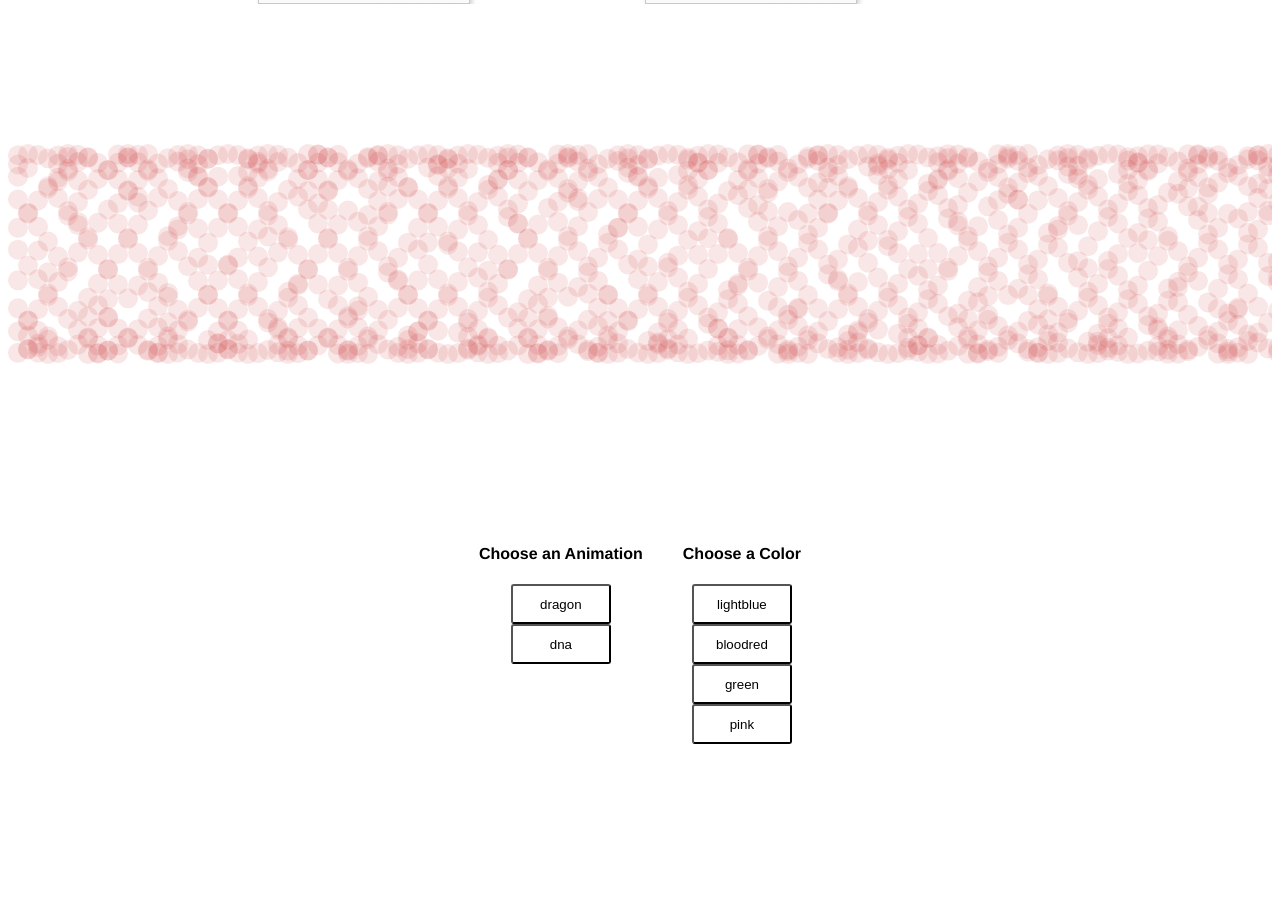
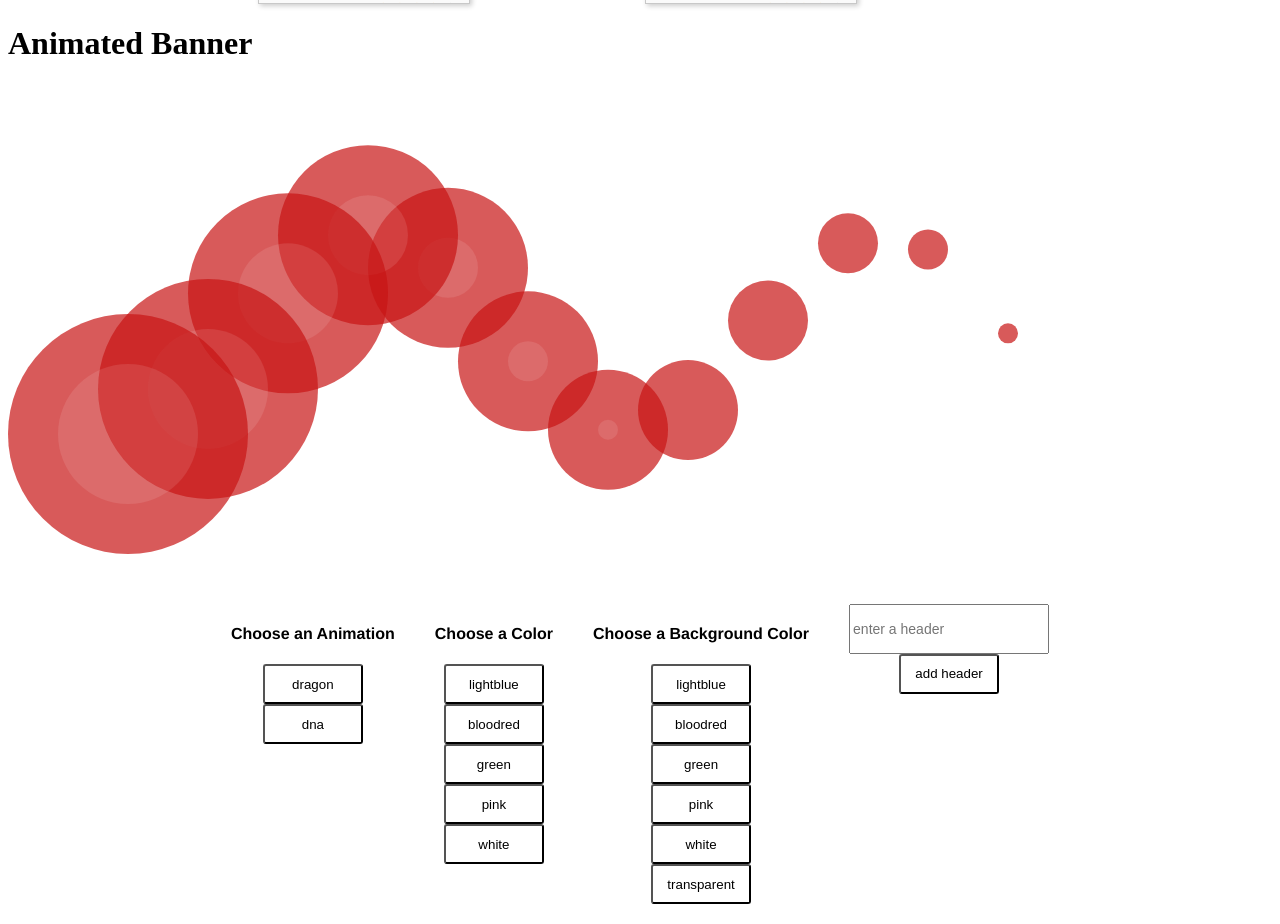
Before and after one commit to samhinton88/samhinton88.github.io, a React app: page / in a window 1280 px wide. Shown: the part 5048-5972 px from the top of the page. Before the commit the page ends 5812 px from the top, so only its background shows below. Built offline with nearby package versions, Linux system fonts and the light colour scheme.

Commit message:
added configurable

```diff
--- a/src/apidemy/components/PrettyBanner/index.js
+++ b/src/apidemy/components/PrettyBanner/index.js
@@ -8,10 +8,10 @@ const animationMap = {
     startRadius: 120,
     radiusStep: -10,
     squeeze: 0,
-    primaryOpacity: 1,
+    primaryOpacity: 0.7,
     fadeOut: 0,
     hasInner: true,
-    innerOpacity: 0.3,
+    innerOpacity: 0.1,
     circleCount: 12,
     lineCount: 1,
     isAnimated: true,
@@ -41,7 +41,9 @@ const colorMap = {
   lightblue: { r:0, g:101, b:176},
   bloodred: { r:200, g:20, b:20},
   green: { r: 20, g: 200, b: 20},
-  pink: { r:231, g:64, b:118 }
+  pink: { r:231, g:64, b:118 },
+  white: { r:255, g:255, b:255},
+  transparent: undefined
 }
 
 
@@ -49,9 +51,12 @@ class PrettyBanner extends Component {
   state = {
     clock: 0,
     forward: true,
-    animationState: 'dna',
+    animationState: 'dragon',
     primaryColor: 'bloodred',
-    speedAlteration: 0
+    speedAlteration: 0,
+    value: '',
+    header: '',
+    background: 'transparent'
   }
 
   componentDidMount() {
@@ -65,7 +70,7 @@ class PrettyBanner extends Component {
   }
 
   renderText = () => {
-
+    return this.state.header;
   }
 
   renderBtnStyle = (btn) => {
@@ -77,10 +82,22 @@ class PrettyBanner extends Component {
   renderColBtns = () => {
     const { btnStyles } = this.state;
 
+    return Object.keys(colorMap).filter((i) => i !== 'transparent' ).map((col) => {
+      return (
+        <button
+          onClick={() => this.setState({primaryColor: col})}
+        >
+          {col}
+        </button>
+      )
+    })
+  }
+
+  renderBckBtns = () => {
     return Object.keys(colorMap).map((col) => {
       return (
         <button
-          onClick={() => this.setState({primaryColor: col})}
+          onClick={() => this.setState({background: col})}
         >
           {col}
         </button>
@@ -156,17 +173,40 @@ class PrettyBanner extends Component {
     return circles.reverse();
   }
 
+  handleChange = (e) => {
+    this.setState({value: e.target.value})
+  }
+
+  handleSubmit = (e) => {
+    e.preventDefault();
+    this.setState({header: this.state.value, value: ''})
+  }
+
+  renderBackgroundStyle = () => {
+    return { background: this.state.background }
+  }
+
   render() {
     const { clock, speedAlteration } = this.state;
 
 
     return (
       <div className='pretty-banner'>
-        <svg className='pretty-banner-svg' viewbox='0 0 1000 500'>
+        <h1>Animated Banner</h1>
+        <svg className='pretty-banner-svg' viewbox='0 0 1000 500' style={this.renderBackgroundStyle()}>
           <g >
           {this.renderGraphics()}
           </g>
-          {this.renderText()}
+          <text
+            className='user-inputted-header'
+            x='500'
+            y='250'
+            style={['transparent','white'].includes(this.state.background)
+                    ? {fill: 'black'}
+                    : {fill: 'white'}}
+          >
+            {this.renderText()}
+          </text>
         </svg>
         <div className='pretty-banner-content'>
 
@@ -180,7 +220,19 @@ class PrettyBanner extends Component {
             <h4>Choose a Color</h4>
             {this.renderColBtns()}
           </div>
-
+          <div className='color-selection anim'>
+            <h4>Choose a Background Color</h4>
+            {this.renderBckBtns()}
+          </div>
+          <div className='color-selection anim'>
+            <input
+              onChange={(e) => this.handleChange(e)}
+              value={this.state.value}
+              placeholder='enter a header'
+              className='user-header-input'
+            />
+            <button onClick={this.handleSubmit}>add header</button>
+          </div>
         </div>
       </div>
     )
--- a/src/apidemy/components/PrettyBanner/style.css
+++ b/src/apidemy/components/PrettyBanner/style.css
@@ -1,13 +1,14 @@
 .pretty-banner {
   width: 100%;
   height: 500px;
-  background: white;
+  background: transparent;
   position: relative;
 }
 
 .pretty-banner-svg {
   width: 100%;
   height: 100%;
+  background: transparent;
 }
 
 .pretty-banner-content {
@@ -56,3 +57,15 @@
 .anim button:focus {
   background: rgba(30, 30, 30, 0.3)
 }
+
+.user-inputted-header {
+  color: red;
+  font-size: 40px;
+  font-family: helvetica;
+}
+
+.user-header-input {
+  width: 200px;
+  height: 50px;
+  font-size: 14px;
+}
```
Also changed, not shown: 1 other file.
